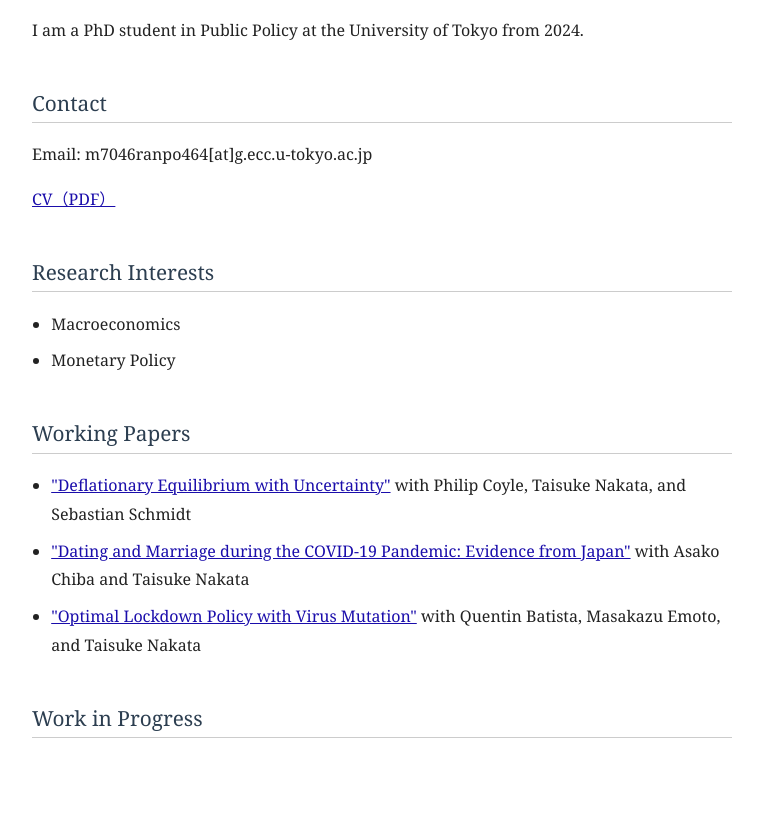
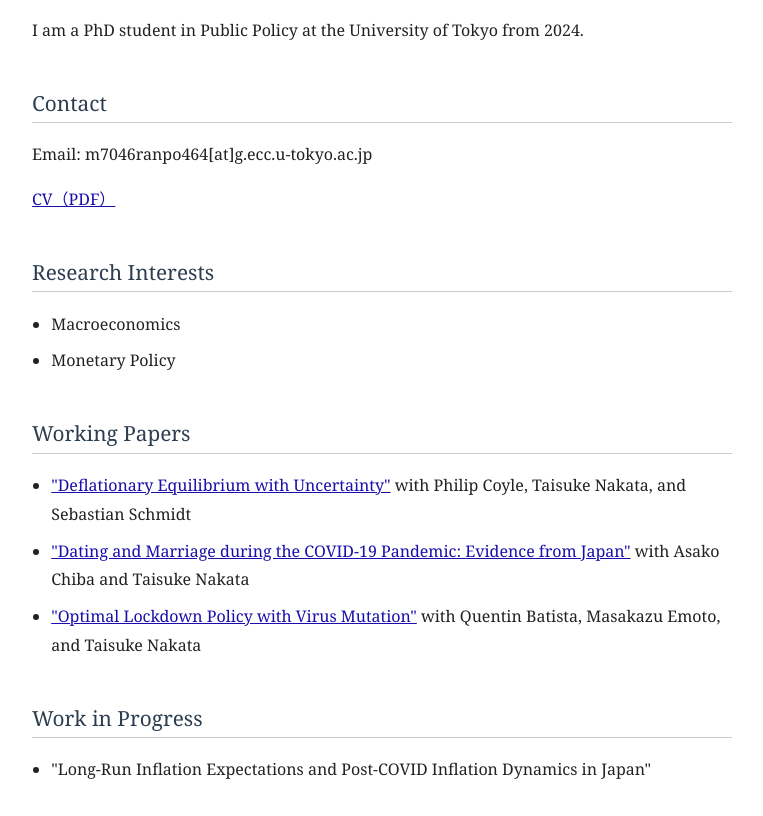
Before and after one commit to Naoki-Maezono/Naoki-Maezono.github.io, a plain HTML site: page index.html in a window 1280 px wide. Shown: the part 94-910 px from the top of the page, without its empty margins (258-1021 px from the left). Before the commit the page ends 864 px from the top, so only its background shows below. Drawn offline with Linux system fonts and the light colour scheme.

Commit message:
Add new item to work in progress section

```diff
--- a/index.html
+++ b/index.html
@@ -96,6 +96,9 @@
   <section>
     <h2>Work in Progress</h2>
     <ul>
+      <li>
+        "Long-Run Inflation Expectations and Post-COVID Inflation Dynamics in Japan"</a>
+      </li>
     </ul>
   </section>
 
```
